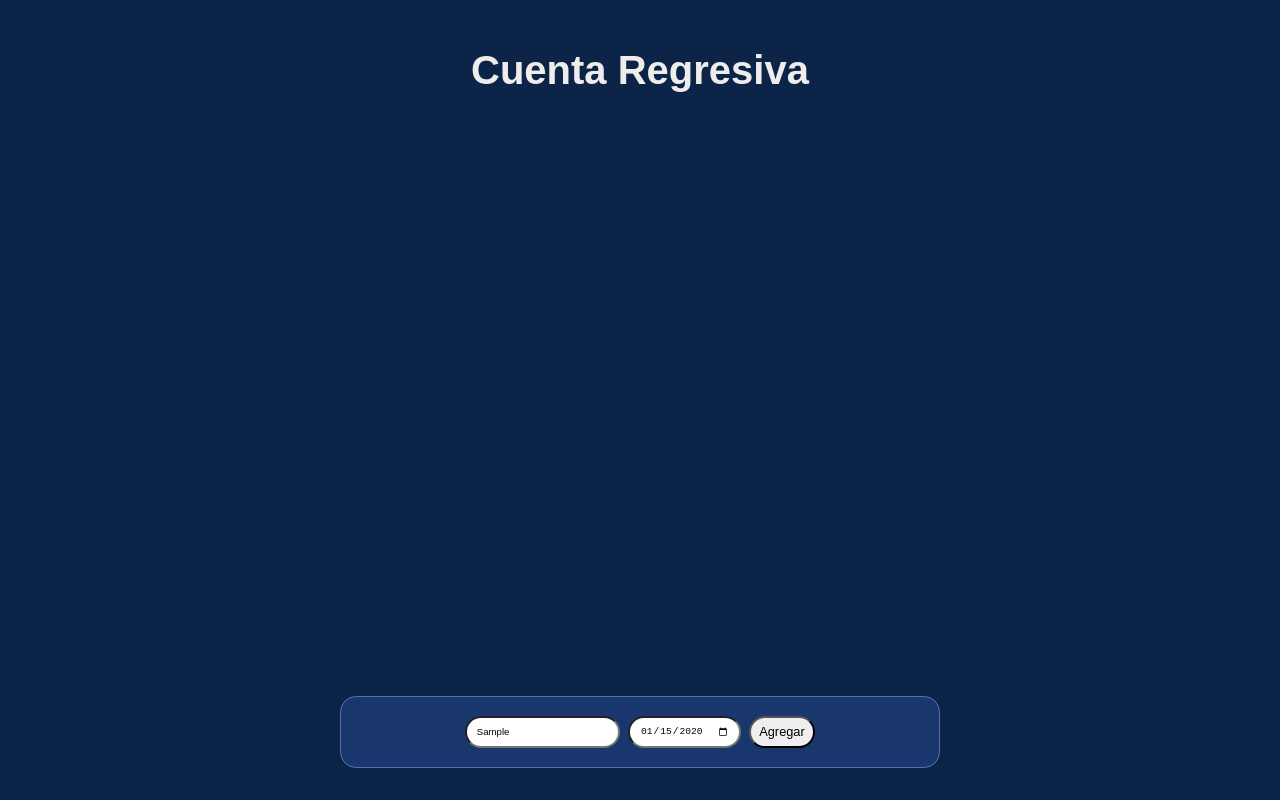
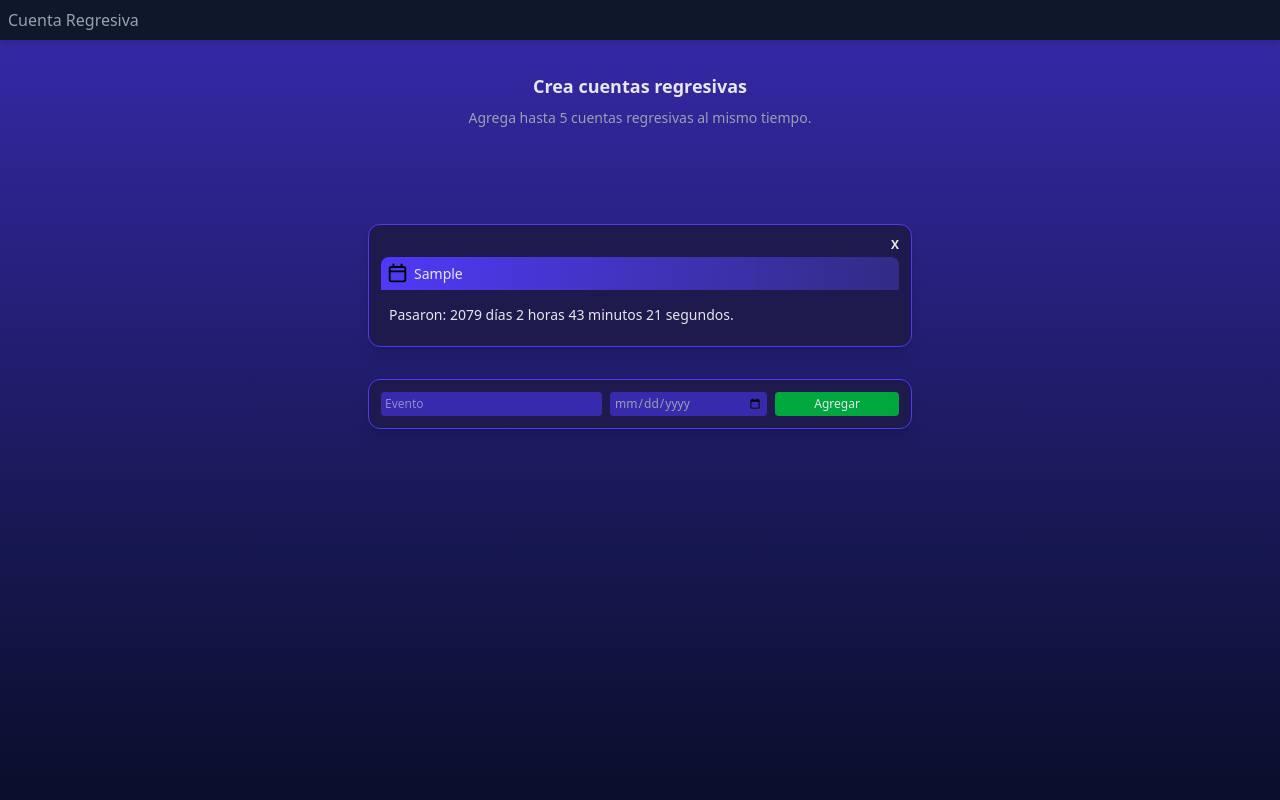
Before and after one commit to agostinodev/cuentaRegresiva-js, a website with bundled scripts: page index.html in a window 1280 px wide. Both pictures are taken after typing "Sample", "2020-01-15" into the empty fields and a click on the button "Agregar". Shown: the top 800 px of the page. Built offline with nearby package versions, Linux system fonts and the light colour scheme.

Commit message:
Agrega Tailwind css

```diff
--- a/assets/css/style.css
+++ /dev/null
@@ -1,117 +0,0 @@
-*{
-    box-sizing: border-box;
-}
-
-body,header, main, section, div, ul, li, a, h1, h2, p{
-    margin: 0;
-    padding: 0;
-}
-
-input, textarea, select {
-    font-size: 16px;
-  }
-
-html {
-  -webkit-text-size-adjust: 100%;
-}
-
-:root {
-    --color-primario: #0B2447;
-    --color-secundario: #576CBC;
-    --color-teciario: #A5D7E8;
-    --color-cuartenario: #19376D;
-    --color-texto: #EEEDEB;
-}
-
-
-body{
-    font-size: 1rem;
-    font-family: sans-serif;
-    background-color: var(--color-primario);
-    color: var(--color-texto);
-}
-
-
-.main{
-    max-width: 1200px;
-    margin: auto;
-    display: flex;
-    flex-direction: column;
-    justify-content: space-between;
-    align-items: center;
-    height: 100vh;
-    padding: 1rem;
-}
-
-.main__titulo{
-    font-size: 2.5rem;
-    margin-bottom: 2rem;
-    margin-top: 2rem;
-}
-
-
-
-/* ----- LISTA ---- */
-.main__lista-contenedor{
-    max-width: 600px;
-    width: 100%;
-    display: flex;
-    flex-direction: column;
-    gap: 1rem;
-    margin: 1rem;
-
-}
-
-.item{
-    display: flex;
-    background-color: var(--color-cuartenario);
-    padding: 1rem;
-    border-radius: 1rem;
-    justify-content: space-between;
-    align-items: center;
-    gap: 1.5rem;
-    border: 1px solid var(--color-secundario);
-}
-
-.item__descripcion{
-    font-size: 0.9rem;
-}
-.item__tiempo{
-    font-size: 0.8rem;
-}
-/* ---- FIN LISTA ---- */
-
-/* ---- FORMULARIO ---- */
-
-.main__formulario{
-    background-color: var(--color-cuartenario);
-    padding: 1.2rem;
-    max-width: 600px;
-    width: 100%;
-    margin: 1rem;
-    border-radius: 1rem;
-    display: flex;
-    justify-content: center;
-    gap: 0.5rem;
-    border: 1px solid var(--color-secundario);
-}
-
-.main__inputs{
-    display: flex;
-    gap: 0.5rem;
-    max-width: 100%;
-}
-
-.main__inputs input{
-    font-size: 0.6rem;
-    padding: 0.4rem 0.6rem;
-    border-radius: 1rem;
-
-}
-
-button{
-    border-radius: 1rem;
-    padding: 0.4rem 0.5rem;
-    font-size: 0.8rem;
-    cursor: pointer;
-}
--- a/index.html
+++ b/index.html
@@ -3,33 +3,55 @@
 <head>
     <meta charset="UTF-8">
     <meta name="viewport" content="width=device-width, initial-scale=1.0">
-    <link rel="stylesheet" href="./assets/css/style.css">
+    <link rel="stylesheet" href="./assets/css/output.css">
     <title>Cuenta Regresiva</title>
 </head>
-<body>
-
-    <main class="main">
-        <h1 class="main__titulo">Cuenta Regresiva</h1>
-
-
-
-        <section class="main__lista-contenedor"></section>
-        <template class="template__lista">
-            <div class="item">
-                <p class="item__descripcion"></p>
-                <span id="tiempo" class="item__tiempo"></span>
-                <button class="item__btn-eliminar">Eliminar</button>
+<body class="min-h-screen min-w-full bg-gradient-to-b from-indigo-800 to-gray-950 text-gray-200 ">
+    <!-- Header -->
+    <header class="min-w-full bg-slate-900 flex items-center justify-between p-2 shadow-md">
+        <h1 class="text-gray-400">Cuenta Regresiva</h1>
+    </header>
+    <!-- Main -->
+    <main class="max-w-xl mx-auto min-h-screen flex flex-col items-center">
+        <section class="mb-3 sm:mb-20 mt-1 text-center">
+            <h2 class="font-semibold text-lg flex-none mt-7 mb-2">Crea cuentas regresivas</h2>
+            <p class="text-sm text-balance text-gray-400">Agrega hasta 5 cuentas regresivas al mismo tiempo.</p>
+        </section>
+        <!-- Sección lista de cuentas regresivas -->
+        <section id="lista" class="grid gap-4 col-span-ful min-w-full p-4"></section>
+        <template id="template-lista">
+            <!-- Item de la lista -->
+            <div class="bg-indigo-950 p-3 rounded-xl shadow-lg border-1 border-solid border-indigo-600">
+                <div class="flex justify-end mb-1">
+                    <button class="btn-eliminar cursor-pointer text-xs font-extrabold hover:scale-125 hover:text-orange-600 transition-transform">X</button>
+                </div>
+                <div class="mb-1 flex items-center gap-1 p-1 bg-gradient-to-r from-indigo-600 to-indigo-900 rounded-t-lg">
+                    <svg width="25" height="25">
+                        <use href="./assets/sprite.svg#calendario"/>
+                    </svg>
+                    <p class="evento text-sm font-medium">Cumple de macha</p>
+                </div>
+                <div class="p-2">
+                    <span class="tiempo text-sm">Faltan: 23 dias 20 horas 10 minutos 5 segundos</span>
+                </div>
             </div>
         </template>
-        <section class="main__formulario">
-            <div class="main__inputs">
-                <input id="input__evento" type="text">
-                <input id="input__fecha" type="date">
-                <!-- <div id="tiempo"></div> -->
+        <!-- Sección formulario -->
+        <section class="min-w-full p-4">
+            <div class="bg-indigo-950 p-3 rounded-xl shadow-lg border-1 border-solid border-indigo-600 flex justify-between flex-wrap gap-2" >
+                <div class="flex  grow gap-2 items-center  justify-around  sm:justify-start">
+                    <input id="input-evento" class="text-xs grow bg-indigo-800 p-1 rounded-sm" placeholder="Evento" type="text">
+                    <input id="input-fecha" class="text-xs grow text-gray-400 bg-indigo-800 p-1 rounded-sm" type="date">
+                </div>
+                <div class="flex grow justify-end">
+                    <button id="btn-agregar" class="text-xs grow bg-green-600 rounded-sm hover:opacity-25 hover:scale-105 cursor-pointer">Agregar</button>
+                </div>
             </div>
-            <button id="btn-agregar">Agregar</button>
         </section>
     </main>
+    <footer class="min-w-full bg-gray-950 p-8 sm:p-16 text-center flex justify-center items-center">
+        <p class="text-xs text-gray-500 text-balance">© 2025 Agostino Dev. Todos los derechos reservados. | Hecho con ❤ por Agostino Dev.</p>
+    </footer>
     <script type="module" src="app.js"></script>
 </body>
 </html>
--- /dev/null
+++ b/package.json
@@ -0,0 +1,6 @@
+{
+  "dependencies": {
+    "@tailwindcss/cli": "^4.1.13",
+    "tailwindcss": "^4.1.13"
+  }
+}
--- a/src/components/renderizar-lista.js
+++ b/src/components/renderizar-lista.js
@@ -4,8 +4,8 @@ import { cuentaRegresiva } from "../utils/cuenta-regresiva.js";
 
 export function renderizarLista(){
 
-    const $lista = document.querySelector('.main__lista-contenedor');
-    const $template = document.querySelector('.template__lista');
+    const $lista = document.querySelector('#lista');
+    const $template = document.querySelector('#template-lista');
 
 
 
@@ -17,9 +17,9 @@ export function renderizarLista(){
 
             const $clone = $template.content.cloneNode(true);
 
-            $clone.querySelector('.item__descripcion').textContent = item.descripcion;
-            const $span = $clone.querySelector('.item__tiempo');
-            const $btnEliminar = $clone.querySelector('.item__btn-eliminar');
+            $clone.querySelector('.evento').textContent = item.descripcion;
+            const $span = $clone.querySelector('.tiempo');
+            const $btnEliminar = $clone.querySelector('.btn-eliminar');
 
             cuentaRegresiva(item.fecha, $span);
 
--- /dev/null
+++ b/src/input.css
@@ -0,0 +1 @@
+@import "tailwindcss";
--- a/src/utils/inicializar-eventos.js
+++ b/src/utils/inicializar-eventos.js
@@ -2,8 +2,8 @@ import { renderizarLista } from "../components/renderizar-lista.js";
 import { agregarItem, lista } from "./estado.js";
 
 const $btnAgregar = document.getElementById('btn-agregar');
-const $inputDescripcion = document.getElementById('input__descripcion');
-const $input__fecha = document.getElementById('input__fecha');
+const $inputDescripcion = document.getElementById('input-evento');
+const $input__fecha = document.getElementById('input-fecha');
 
 
 export function inicializarEventos(){
```
Also changed, not shown: assets/css/output.css (added), assets/sprite.svg (added), 2 other files.
